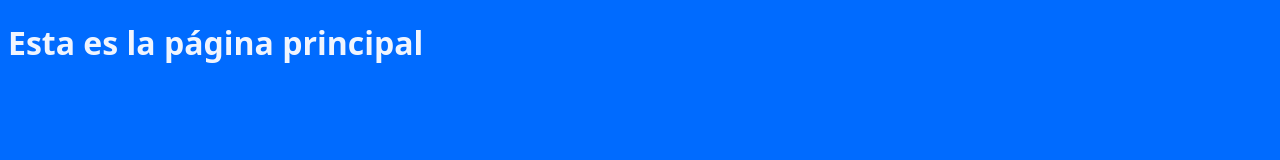
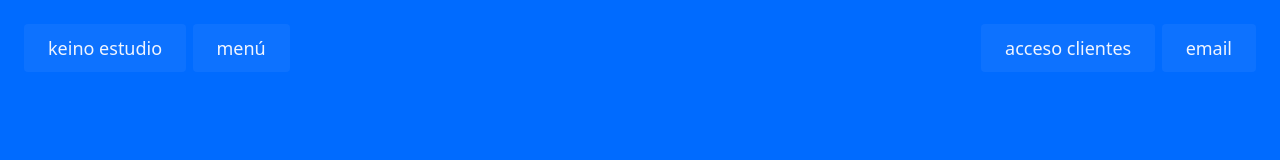
Before and after one commit to keinoestudio/keinoEstudio-web, an Astro site: page / in a window 1280 px wide. Built offline with nearby package versions, Linux system fonts and the light colour scheme; Astro itself is replaced by a stand-in of ours; a web font is replaced by a local one.

Commit message:
add base styles, header component, and menu button; update layout with SEO metadata

```diff
--- /dev/null
+++ b/src/assets/styles/_base.scss
@@ -0,0 +1,94 @@
+:root{
+    --primary-color:    #0a0a0a;
+    --secondary-color:  #efefef;
+    --main-font:        Helvetica, Arial, system-ui, sans-serif;
+    --secondary-font:   system-ui, -apple-system, BlinkMacSystemFont, 'Segoe UI', Roboto, Oxygen, Ubuntu, Cantarell, 'Open Sans', 'Helvetica Neue', sans-serif;
+}
+
+@media (prefers-color-scheme: dark){
+    :root{
+        --primary-color:    #efefef;
+        --secondary-color:  #0a0a0a;
+    }
+}
+@media (pefers-contrast: high){
+    :root{
+        --primary-color:    #000;
+        --secondary-color:  #fff;
+    }
+}
+@media (prefers-reduced-motion: reduce){
+    html, body, div, article, aside, section, footer, header, span, h1, h2, h3, h4, h5, h6, p, a, li, ul, ol, table, tr, td, input, button, i, em, img, video, iframe, svg, label{
+        animation: none;
+        transition: none;
+    }
+}
+html{
+    scroll-behavior: smooth;
+}
+html, body, div, article, aside, section, footer, header, span, h1, h2, h3, h4, h5, h6, p, a, li, ul, ol, table, tr, td, input, button, i, em, img, video, iframe, svg, label{
+    margin: 0;
+    padding: 0;
+}
+div, article, aside, section, footer, header, span, h1, h2, h3, h4, h5, h6, p, a, li, ul, ol, table, tr, td, input, button, i, em, img, video, iframe, svg, label{
+    border: 0;
+    box-sizing: border-box;
+    vertical-align: baseline;
+}
+img, picture, video, iframe, figure{
+    max-width: 100%;
+    display: block;
+    object-fit: cover;
+    object-position: center center;
+}
+a{
+    display: block;
+
+}
+p a{
+    display: inline;
+}
+li{
+    list-style-type: none;
+}
+h1, h2, h3, h4, h5, h6, p, span, a, strong, blockquote, i, b, u, em{
+    font-size: 1em;
+    font-weight: inherit;
+    font-style: inherit;
+    text-decoration: none;
+    color: inherit;
+}
+blockquote::after, blockquote::before, q::after, q::before{
+    content: '';
+    content: none;
+}
+::selection{
+    background-color: #c3cbf6;
+    color: #292e4b;
+}
+form, input, textarea, select, button, label{
+    font-family: inherit;
+    font-size: inherit;
+    hyphens: auto;
+    background-color: transparent;
+    display: block;
+    color: inherit;
+}
+table, tr, td{
+    border-collapse: collapse;
+}
+svg{
+    width: 100%;
+    display: block;
+    fill: currentColor;
+}
+body{
+    min-height: 100vh;
+    font-size: 100%;
+    font-family: var(--main-font);
+    background-color: var(--secondary-color);
+    line-height: 1.4em;
+    font-smooth: always;
+    -webkit-font-smoothing: antialiased;
+    -moz-osx-font-smoothing: grayscale;
+}
--- a/src/assets/styles/main.scss
+++ b/src/assets/styles/main.scss
@@ -1,5 +1,8 @@
+@use 'base';
 @use 'vars';
+@forward 'vars';
 body{
+    margin: 0;
     background-color: vars.$ke-blue;
     font-family: vars.$sans;
     color: vars.$ke-white;
--- /dev/null
+++ b/src/components/buttons/MenuButton.astro
@@ -0,0 +1,35 @@
+---
+const { content, isLink = false, link = "#" } = Astro.props;
+---
+
+<div class:list={["menu-button"]}>
+  {
+    isLink ? (
+      <a href={link}>
+        <slot />
+      </a>
+    ) : (
+      <slot />
+    )
+  }
+</div>
+
+<style lang="scss">
+  @use "@styles/vars";
+  .menu-button {
+    background-color: rgba(vars.$ke-white, 0.05);
+    width: max-content;
+    height: 48px;
+    display: flex;
+    justify-content: center;
+    align-items: center;
+    padding: 0 24px;
+    border-radius: 4px;
+    font-size: 1.125rem;
+    cursor: pointer;
+    transition: all 200ms ease-in-out;
+    &:hover {
+      background-color: rgba(vars.$ke-black, 0.2);
+    }
+  }
+</style>
--- /dev/null
+++ b/src/components/parts/Header.astro
@@ -0,0 +1,32 @@
+---
+import MenuButton from "@components/buttons/MenuButton.astro";
+---
+
+<header id="site-header">
+  <div class="menu-block">
+    <MenuButton>keino estudio</MenuButton>
+    <MenuButton>menú</MenuButton>
+  </div>
+  <div class="menu-block">
+    <MenuButton>acceso clientes</MenuButton>
+    <MenuButton isLink link="mailto:oficina@keinoestudio.com">email</MenuButton>
+  </div>
+</header>
+<style is:inline lang="scss">
+  @use "@styles/vars";
+  header {
+    padding: 1.5rem;
+    width: 100%;
+    display: block;
+    position: fixed;
+    top: 0;
+    left: 0;
+    display: flex;
+    flex-direction: row;
+    justify-content: space-between;
+  }
+  .menu-block {
+    display: flex;
+    gap: 0.4rem;
+  }
+</style>
--- a/src/layouts/Layout.astro
+++ b/src/layouts/Layout.astro
@@ -23,7 +23,7 @@ const {
     <!-- SEO Basics -->
     <meta name="description" content={description} />
     <!-- Page description shown in search results -->
-    <meta name="keywords" content={description} />
+    <meta name="keywords" content={keywords} />
     <!-- Legacy keywords meta (ignored by Google, kept for reference) -->
     <meta name="author" content="Keino Estudio" />
     <!-- Author of the website -->
@@ -75,7 +75,7 @@ const {
     <!-- Page content injected here -->
 
     <!-- Structured Data (JSON-LD) for Google / SEO -->
-    <script type="application/ld+json">
+    <script is:inline type="application/ld+json">
       {
         "@context": "https://schema.org",
         "@type": "Organization",
--- a/src/pages/index.astro
+++ b/src/pages/index.astro
@@ -1,7 +1,14 @@
 ---
 import Layout from "@layouts/Layout.astro";
+import Header from "@components/parts/Header.astro";
 ---
 
-<Layout title="Inicio">
-  <h1>Esta es la página principal</h1>
+<Layout
+  title="Inicio"
+  description="Diseño y desarrollo web audiovisual y publicitario. Desarrollo y mantenimiento WordPress"
+  keywords="landing pages, desarrollo web, desarrollo web a coruña, landing page, consultoría web, wordpress, consultoría wordpress, mantenimiento web, mantenimiento web a coruña, dominio y hosting"
+  nofollow="true,"
+  url="https://keinoestudio.com"
+  image="og-keino.png"
+  ><Header />
 </Layout>
```
